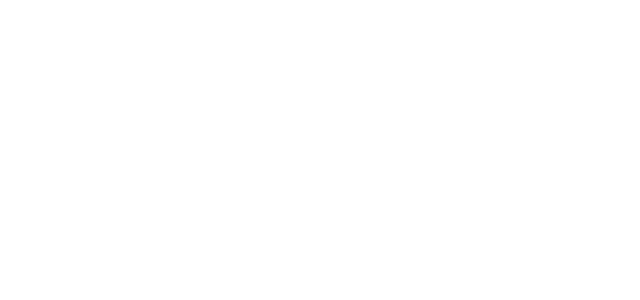
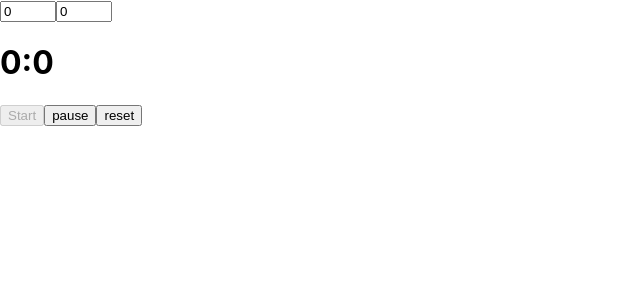
Before and after one commit to varunkumar3091999/timr, a React (Create React App) app: page / in a window 1280 px wide. Shown: the top 300 px of the page, without its empty margins (0-640 px from the left). Built offline with nearby package versions, Linux system fonts and the light colour scheme.

Commit message:
desktop notifications enabled

```diff
--- a/src/App.js
+++ b/src/App.js
@@ -20,7 +20,7 @@ class App  extends React.Component {
         <div>
           <Route
             exact
-            path="/timer"
+            path="/"
             component={Timer}
             />
             <Route
--- a/src/components/StopWatch.js
+++ b/src/components/StopWatch.js
@@ -22,10 +22,20 @@ class StopWatch extends React.Component {
 
 	startStopWatch = () => {
 
+			//Checking if the user gave access the the notificationsNotifications
+		 	if(Notification.permissiont === "granted") {
+		 		alert("we have permission");
+		 	} else if(Notification.permission !== "denied"){
+		 		Notification.requestPermission().then((permission) => {
+		 			console.log(permission)
+		 		})
+		 	}
+
 	 		this.secondInterval = setInterval(() => {
 				this.setState({
 			    	seconds: this.state.seconds===59?0:parseInt(this.state.seconds + 1)
 			    })
+
 			}, 1000)
 
 	 		this.minutesInterval = setInterval(() => {
@@ -37,8 +47,12 @@ class StopWatch extends React.Component {
 
 	 		this.hoursInterval = setInterval(() => {
 	 			this.setState({
-	 				hours: this.state.hours===59?0:parseInt(this.state.hours + 1),
+	 				hours: parseInt(this.state.hours + 1),
 	 			})
+	 			//show notification
+			 	const notification = new Notification("One Hour!", {
+					 body: `${this.state.hours} hour(s) has beed passed `
+			 	})
 	 		}, 3600000)
 
 	 	document.getElementById("startStopWatch").disabled = true;
--- a/src/components/Timer.js
+++ b/src/components/Timer.js
@@ -23,6 +23,8 @@ class Timer extends React.Component {
 		})
 			document.getElementById("start").disabled = true;
 			//button will be enabled when count is increased
+
+
 	}
 
 	startTimer = () => {
@@ -39,39 +41,28 @@ class Timer extends React.Component {
 					// 	return
 					// }
 					// if(this.state.minutes || this.state.seconds || this.state.hours > 0){
-						console.log("sdlkndf")
-						this.setState({
-							seconds: this.state.seconds==0?59:parseInt(this.state.seconds-1),
-							minutes: this.state.seconds==0?parseInt(this.state.minutes-1):this.state.minutes
+					this.setState({
+						seconds: this.state.seconds==0?59:parseInt(this.state.seconds-1),
+						minutes: this.state.seconds==0?parseInt(this.state.minutes-1):this.state.minutes
 					})
 					// }
-					console.log(this.state)
 					document.getElementById("start").disabled = true;
 
 					if(this.state.seconds < 1 && this.state.minutes < 1) {
 						clearInterval(this.secondsInterval)
+
+							//show notification
+					 	const notification = new Notification("Time Out!!", {
+					 		body: "Time set on timR has ended"
+					 	})
 					}
 				}, 1000)
 
+	 	document.getElementById("timerSeconds").value = 0;
 
 
-	 	// this.minutesInterval = setInterval(() => {
-			// 	if(this.state.minutes === 0){
-			// 		return
-			// 	}
-			// 	this.setState({
-			// 			minutes: this.state.minutes - 1
-			// 	})
-			// 	document.getElementById("start").disabled = true;
 
-			// 	if(this.state.minutes < 1) {
-			// 		clearInterval(this.minutesInterval)
-			// 		console.log("clearinterval")
-			// 	}
 
-			// }, 60000)
-
-	 	document.getElementById("timerSeconds").value = null;
 	 }
 
 	 pauseTimer = () => {
@@ -95,6 +86,17 @@ class Timer extends React.Component {
 			minutes: document.getElementById("timerMinutes").value,
 			// hours: document.getElementById("timerHours").value
 		})
+
+
+
+		//Checking if the user gave access the the notificationsNotifications
+		 	if(Notification.permissiont === "granted") {
+		 		alert("we have permission");
+		 	} else if(Notification.permission !== "denied"){
+		 		Notification.requestPermission().then((permission) => {
+		 			console.log(permission)
+		 		})
+		 	}
 	 }
 
 
```
